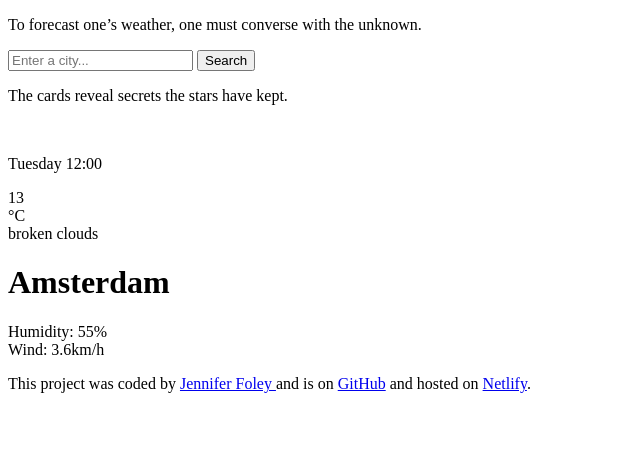
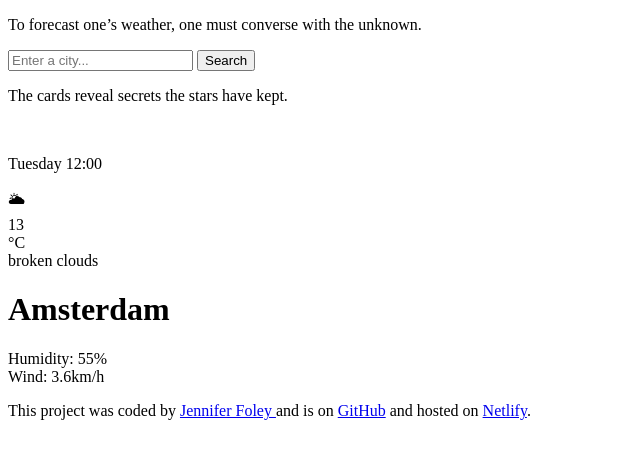
Before and after one commit to JediJen/weather-prediction-app, a plain HTML site: page index.html in a window 1280 px wide. Shown: the whole page, without its empty margins (0-640 px from the left). Drawn offline with Linux system fonts and the light colour scheme.

Commit message:
added icon placeholder element

```diff
--- a/index.html
+++ b/index.html
@@ -31,7 +31,7 @@
             <p class="date-time">Tuesday 12:00</p>
           </div>
           <div class="temperature-container">
-            <div class="icon"></div>
+            <div class="icon">🌥</div>
             <div class="temperature">13</div>
             <div class="temp-unit">°C</div>
             <div class="conditions">broken clouds</div>
```
